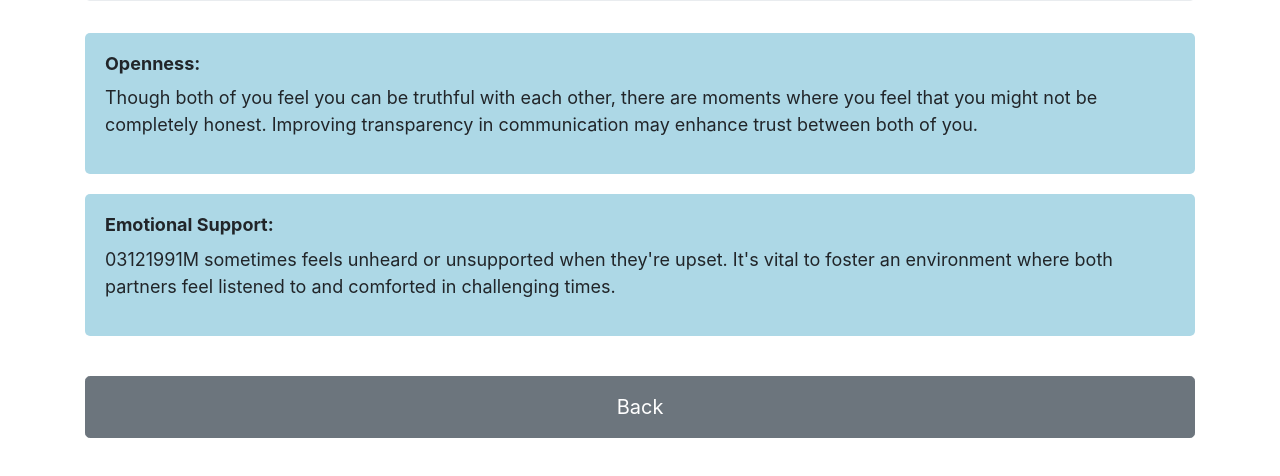
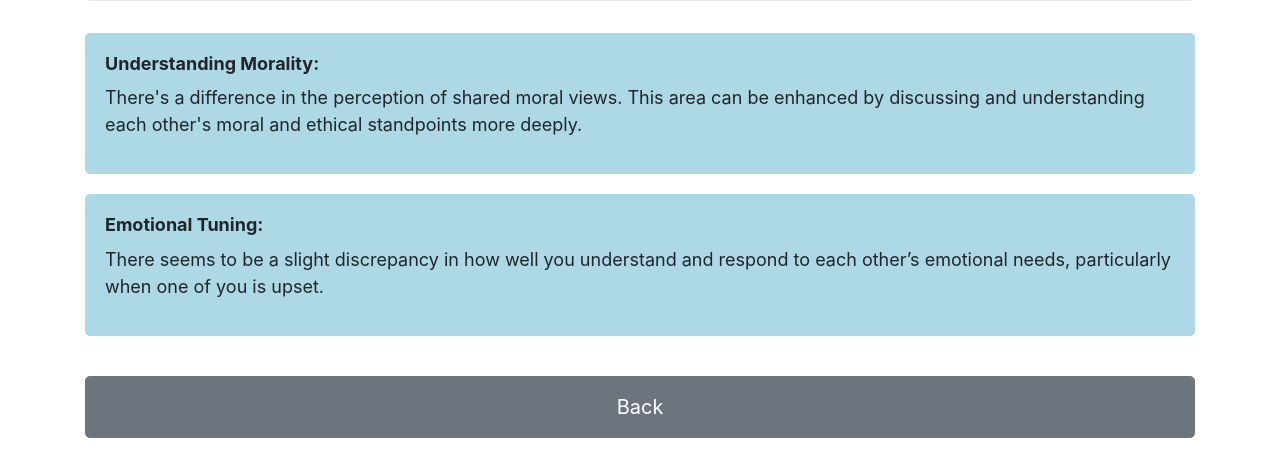
Before and after one commit to LoveGrow1/30008590F, a plain HTML site: page 2.html in a window 1280 px wide. Shown: the part 236-712 px from the top of the page. Drawn offline with nearby package versions, Linux system fonts and the light colour scheme.

Commit message:
Update 2.html

```diff
--- a/2.html
+++ b/2.html
@@ -44,12 +44,12 @@
   <div class="row">
     <div class="col-12">
       <div class="info-box">
-        <h4>Openness:</h4>
-        <p>Though both of you feel you can be truthful with each other, there are moments where you feel that you might not be completely honest. Improving transparency in communication may enhance trust between both of you.</p>
+        <h4>Understanding Morality:</h4>
+        <p>There's a difference in the perception of shared moral views. This area can be enhanced by discussing and understanding each other's moral and ethical standpoints more deeply.</p>
       </div>
       <div class="info-box">
-        <h4>Emotional Support:</h4>
-        <p>03121991M sometimes feels unheard or unsupported when they're upset. It's vital to foster an environment where both partners feel listened to and comforted in challenging times.</p>
+        <h4>Emotional Tuning:</h4>
+        <p>There seems to be a slight discrepancy in how well you understand and respond to each other’s emotional needs, particularly when one of you is upset.</p>
       </div>
     </div>
   </div>
```
